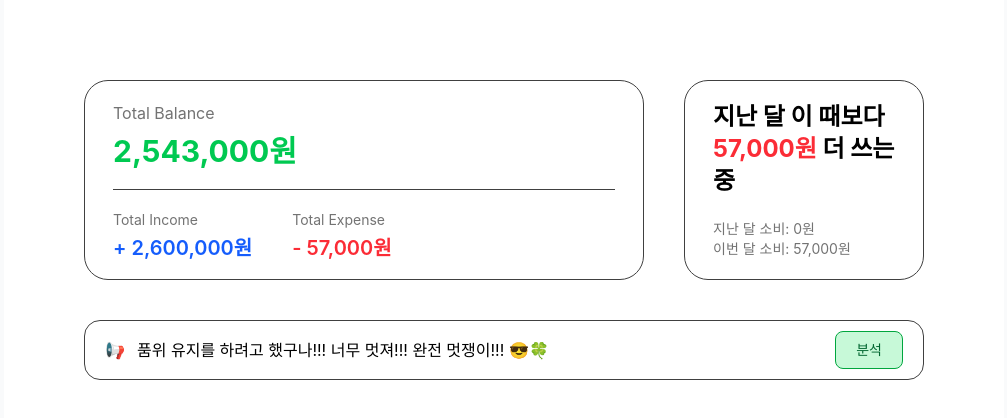
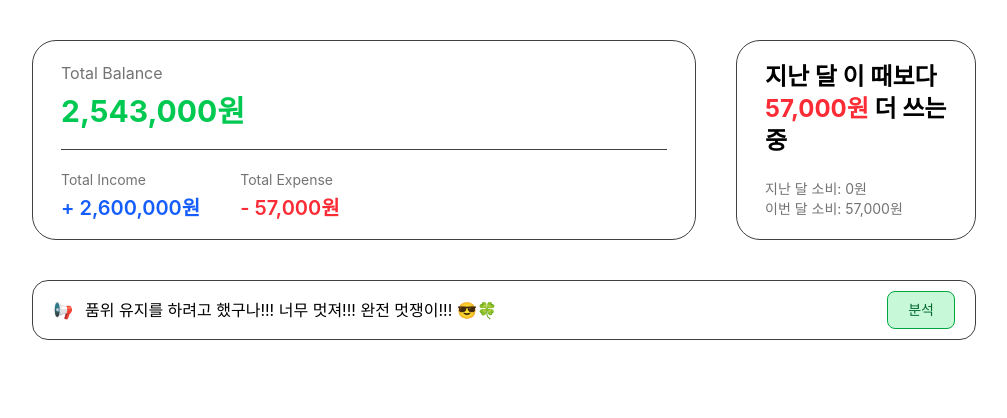
Before and after one commit to kb7-blackpink/Blackpink_AccountBook, a Vue app: page / in a window 1280 px wide. Shown: the top 418 px of the page, without its empty margins (136-1143 px from the left). Built offline with nearby package versions, Linux system fonts and the light colour scheme; data requests are answered from the project's data file.

Commit message:
feat: 공통 레이아웃 작업

```diff
--- a/src/App.vue
+++ b/src/App.vue
@@ -5,7 +5,9 @@ import { RouterView } from 'vue-router';
 <template>
   <div class="w-full min-h-dvh bg-gray-50">
     <!-- <Header /> -->
-    <RouterView />
+    <div class="w-5xl mx-auto bg-white min-h-dvh p-10">
+      <RouterView />
+    </div>
   </div>
 </template>
 
--- a/src/components/TextBar.vue
+++ b/src/components/TextBar.vue
@@ -14,15 +14,6 @@
   </div>
 </template>
 
-<script setup>
-import { useBudgetStore } from '@/stores/budget';
-import { onMounted } from 'vue';
-
-const budgetStore = useBudgetStore();
-
-onMounted(() => {
-  budgetStore.fetchTransaction();
-});
-</script>
+<script setup></script>
 
 <style scoped></style>
--- a/src/pages/Home.vue
+++ b/src/pages/Home.vue
@@ -1,12 +1,10 @@
 <template>
-  <div class="w-250 mx-auto bg-white min-h-dvh">
-    <div class="p-20 flex flex-col gap-10">
-      <div class="flex justify-center gap-10">
-        <TotalCard />
-        <MonthDiff />
-      </div>
-      <TextBar />
+  <div class="flex flex-col gap-10">
+    <div class="flex justify-center gap-10">
+      <TotalCard />
+      <MonthDiff />
     </div>
+    <TextBar />
   </div>
 </template>
 
```
